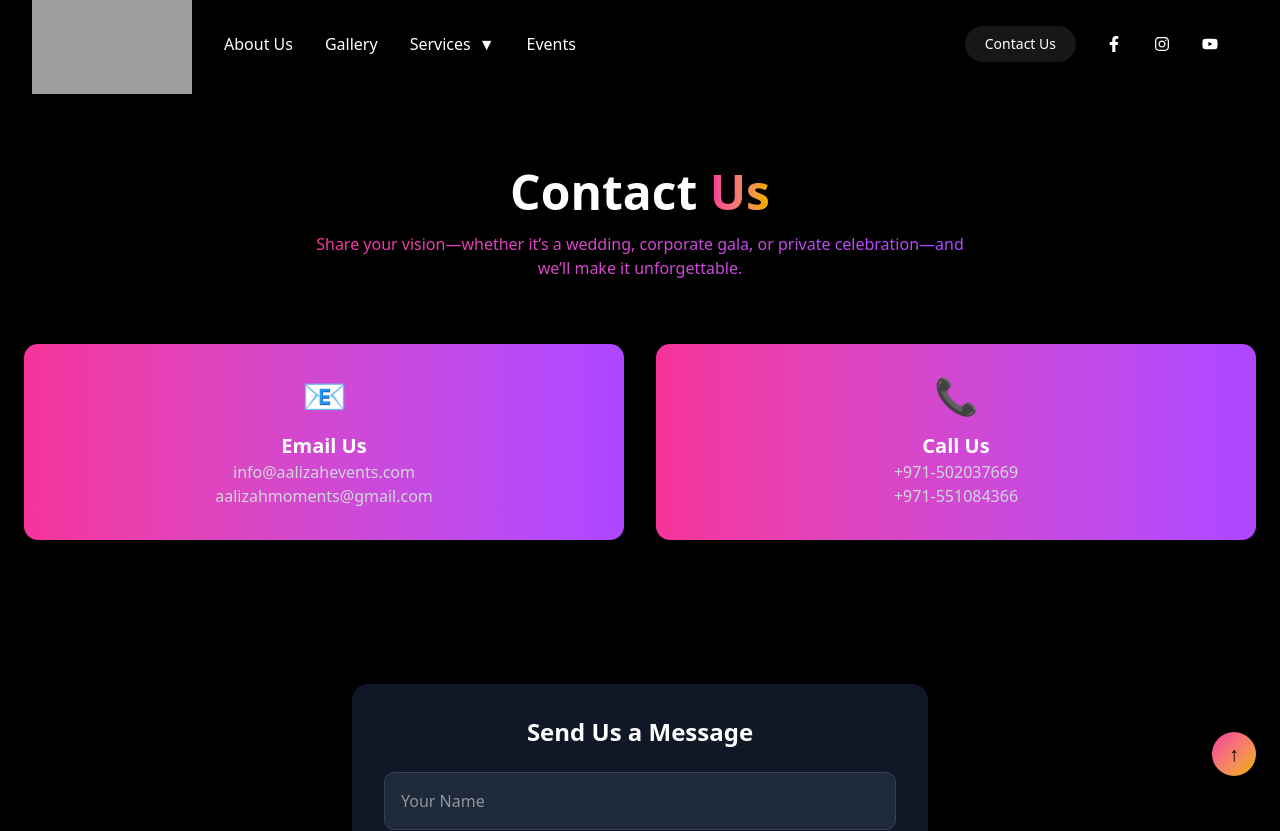
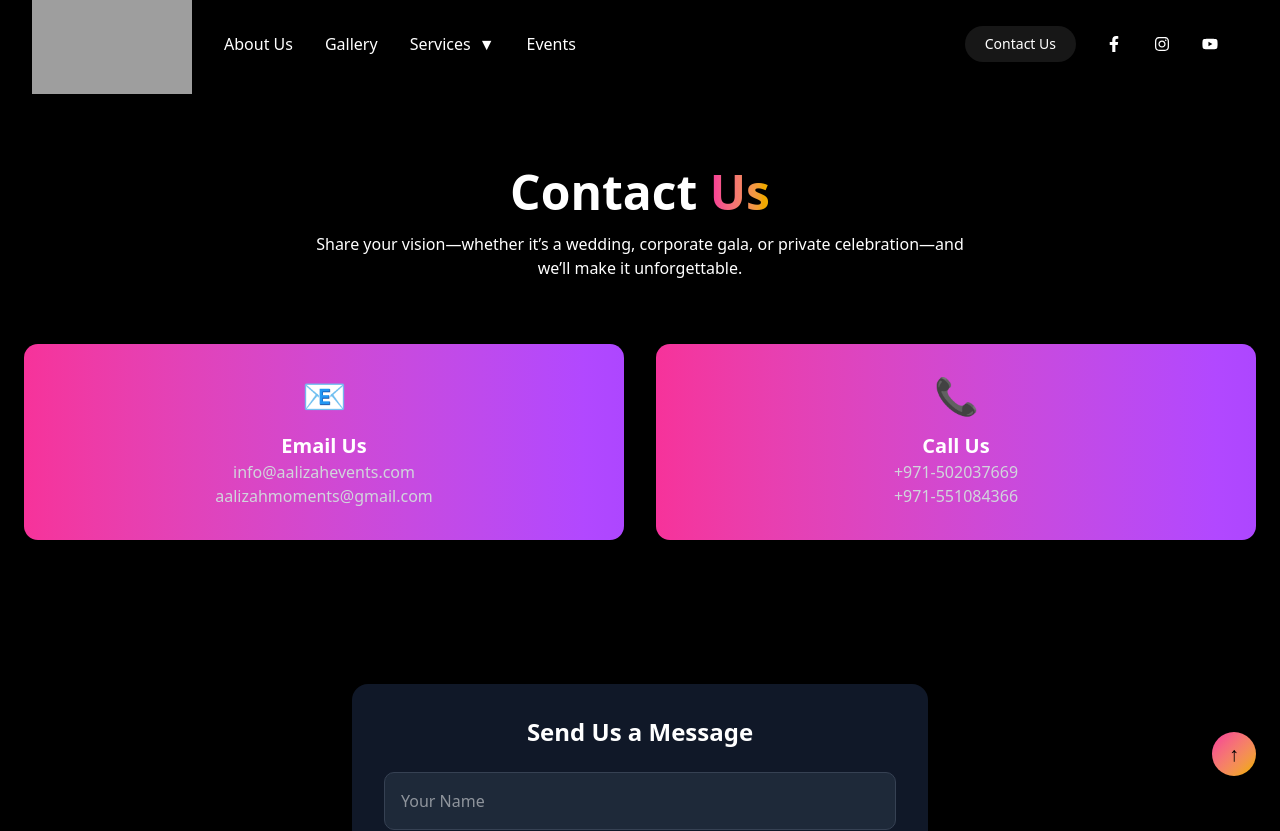
Before and after one commit to Abhishekn1234/event_managements, a React (Vite) app: page /contact in a window 1280 px wide. Shown: the top 831 px of the page. Built offline with nearby package versions, Linux system fonts and the light colour scheme; grey boxes are pictures that could not be loaded.

Commit message:
`Update Contact page: change background color and text transparency`

```diff
--- a/src/pages/Contact.tsx
+++ b/src/pages/Contact.tsx
@@ -78,7 +78,7 @@ export default function Contact() {
                 Us
               </span>
             </h2>
-          <p className="bg-gradient-to-r from-pink-500 to-purple-500 bg-clip-text text-transparent max-w-2xl mx-auto">
+          <p className="bg-white bg-clip-text text-transparent max-w-2xl mx-auto">
             Share your vision—whether it’s a wedding, corporate gala, or private
             celebration—and we’ll make it unforgettable.
           </p>
```
